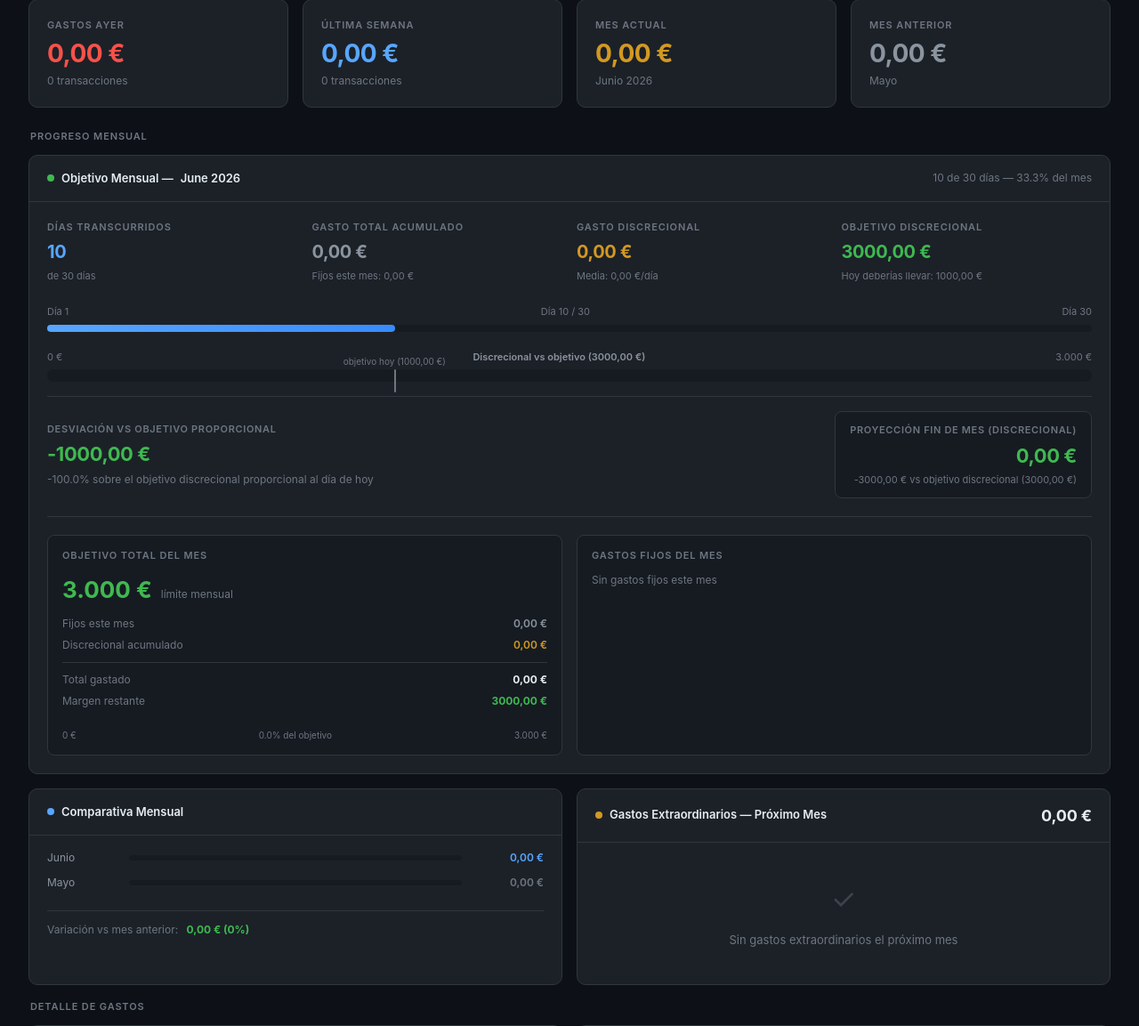
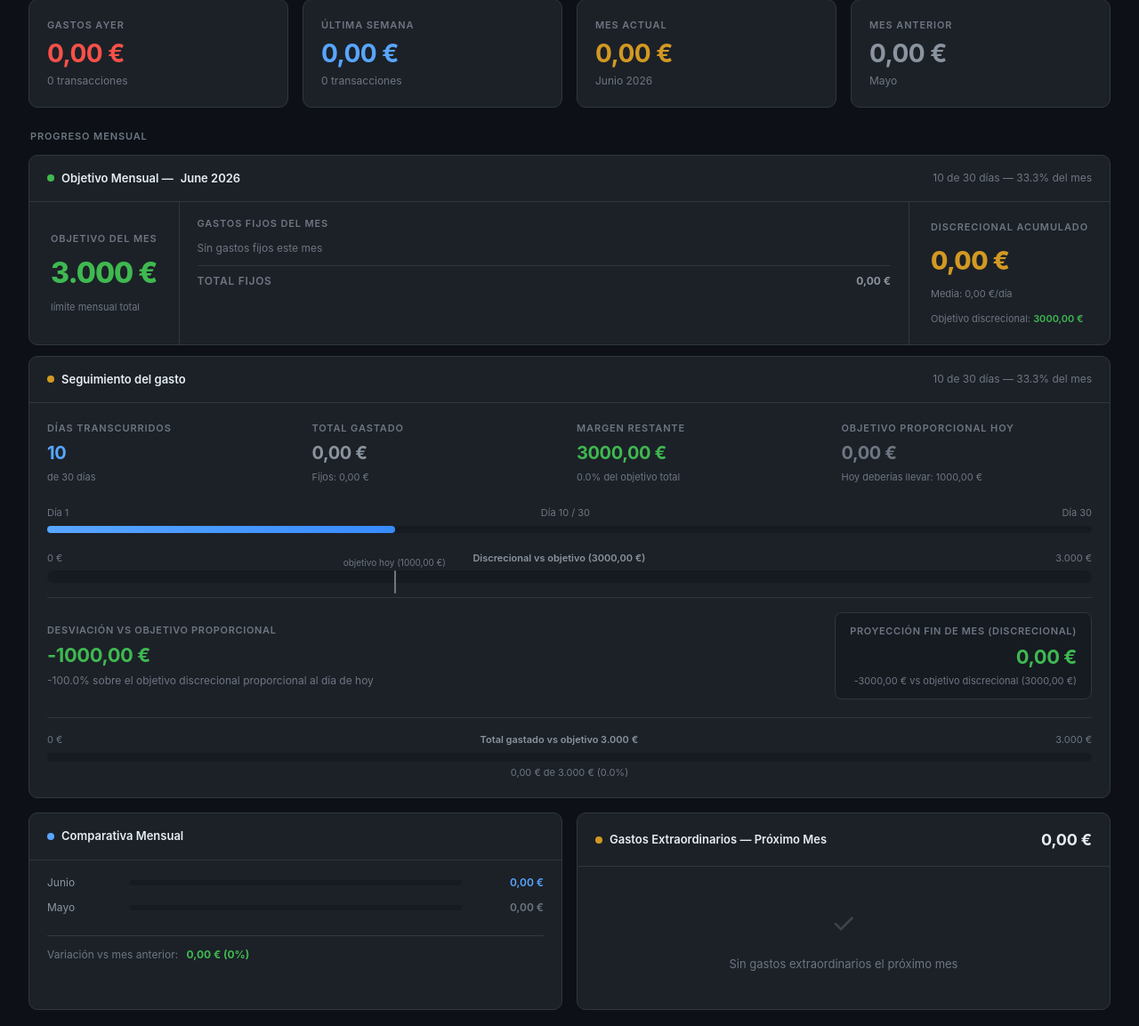
Before and after one commit to gardelf/cronograma-drag-and-drop-original, a Flask app: page /panel-gastos in a window 1280 px wide. Shown: the part 137-1290 px from the top of the page at 89% size. Run offline with Flask 3, Linux system fonts and the light colour scheme; data that the repository does not hold is empty.

Commit message:
feat: Reorganize progress widget - summary bar on top, charts below

```diff
--- a/templates/panel_gastos.html
+++ b/templates/panel_gastos.html
@@ -726,13 +726,59 @@
 
     <!-- PROGRESO MENSUAL -->
     <div class="section-label">Progreso Mensual</div>
-    <div class="progress-widget" id="progress-widget">
+
+    <!-- BLOQUE 1: RESUMEN HORIZONTAL (objetivo + fijos + discrecional) -->
+    <div class="progress-widget" style="margin-bottom: 12px;">
         <div class="progress-widget-header">
             <div class="panel-title">
                 <span class="dot dot-green"></span>
                 Objetivo Mensual — <span id="prog-month-name">—</span>
             </div>
             <div style="font-size: 12px; color: var(--text-muted)" id="prog-days-label">Cargando...</div>
+        </div>
+        <div style="display: grid; grid-template-columns: auto 1fr auto; gap: 0; align-items: stretch;">
+
+            <!-- COLUMNA 1: OBJETIVO -->
+            <div style="padding: 20px 24px; border-right: 1px solid var(--border); display: flex; flex-direction: column; justify-content: center; gap: 6px; min-width: 160px;">
+                <div class="progress-stat-label">Objetivo del mes</div>
+                <div style="font-size: 32px; font-weight: 800; color: var(--accent-green); letter-spacing: -0.03em;">3.000 €</div>
+                <div style="font-size: 11px; color: var(--text-muted);">límite mensual total</div>
+            </div>
+
+            <!-- COLUMNA 2: GASTOS FIJOS (lista) -->
+            <div style="padding: 16px 20px; border-right: 1px solid var(--border);">
+                <div class="progress-stat-label" style="margin-bottom: 10px;">Gastos fijos del mes</div>
+                <div id="fixed-items-list" style="display: grid; grid-template-columns: repeat(auto-fill, minmax(200px, 1fr)); gap: 4px 20px; max-height: 180px; overflow-y: auto;">
+                    <div style="color: var(--text-muted); font-size: 12px;">Cargando...</div>
+                </div>
+                <div style="margin-top: 10px; padding-top: 8px; border-top: 1px solid var(--border); display: flex; justify-content: space-between; font-size: 12px;">
+                    <span style="color: var(--text-muted); font-weight: 600; text-transform: uppercase; letter-spacing: 0.06em;">Total fijos</span>
+                    <span style="font-weight: 700; color: var(--text-secondary);" id="total-fixed-amount">—</span>
+                </div>
+            </div>
+
+            <!-- COLUMNA 3: DISCRECIONAL ACUMULADO -->
+            <div style="padding: 20px 24px; display: flex; flex-direction: column; justify-content: center; gap: 8px; min-width: 180px;">
+                <div class="progress-stat-label">Discrecional acumulado</div>
+                <div style="font-size: 28px; font-weight: 800; color: var(--accent-orange); letter-spacing: -0.02em;" id="total-discr-amount">—</div>
+                <div style="font-size: 11px; color: var(--text-muted);" id="prog-daily-avg-sub">Media: — €/día</div>
+                <div style="margin-top: 4px; font-size: 11px;">
+                    <span style="color: var(--text-muted);">Objetivo discrecional: </span>
+                    <span style="color: var(--accent-green); font-weight: 600;" id="prog-discr-goal">—</span>
+                </div>
+            </div>
+
+        </div>
+    </div>
+
+    <!-- BLOQUE 2: GRÁFICA DE PROGRESO -->
+    <div class="progress-widget" id="progress-widget">
+        <div class="progress-widget-header">
+            <div class="panel-title">
+                <span class="dot dot-orange"></span>
+                Seguimiento del gasto
+            </div>
+            <div style="font-size: 12px; color: var(--text-muted);" id="prog-days-label2"></div>
         </div>
         <div class="progress-widget-body">
 
@@ -744,19 +790,19 @@
                     <div class="progress-stat-sub" id="prog-days-sub">de — días</div>
                 </div>
                 <div class="progress-stat">
-                    <div class="progress-stat-label">Gasto total acumulado</div>
+                    <div class="progress-stat-label">Total gastado</div>
                     <div class="progress-stat-value" style="color: var(--text-secondary)" id="prog-accumulated">—</div>
                     <div class="progress-stat-sub" id="prog-fixed-sub">Fijos: — €</div>
                 </div>
                 <div class="progress-stat">
-                    <div class="progress-stat-label">Gasto discrecional</div>
-                    <div class="progress-stat-value" style="color: var(--accent-orange)" id="prog-discr">—</div>
-                    <div class="progress-stat-sub" id="prog-daily-avg-sub">Media: — €/día</div>
+                    <div class="progress-stat-label">Margen restante</div>
+                    <div class="progress-stat-value" id="total-margin-amount">—</div>
+                    <div class="progress-stat-sub" id="total-goal-pct">—% del objetivo</div>
                 </div>
                 <div class="progress-stat">
-                    <div class="progress-stat-label">Objetivo discrecional</div>
-                    <div class="progress-stat-value" style="color: var(--accent-green)" id="prog-discr-goal">—</div>
-                    <div class="progress-stat-sub" id="prog-target-today">Hoy: — €</div>
+                    <div class="progress-stat-label">Objetivo proporcional hoy</div>
+                    <div class="progress-stat-value" style="color: var(--text-muted)" id="prog-discr">—</div>
+                    <div class="progress-stat-sub" id="prog-target-today">Hoy deberías llevar: —</div>
                 </div>
             </div>
 
@@ -776,11 +822,10 @@
             <div class="progress-bar-section" style="margin-bottom: 0">
                 <div class="progress-bar-labels">
                     <span>0 €</span>
-                    <span style="font-weight: 600; color: var(--text-secondary)" id="prog-goal-bar-label">Gasto vs Objetivo</span>
+                    <span style="font-weight: 600; color: var(--text-secondary)" id="prog-goal-bar-label">Gasto discrecional vs objetivo</span>
                     <span>3.000 €</span>
                 </div>
                 <div class="goal-bar-track" style="position: relative; overflow: visible;">
-                    <!-- Proportional target marker -->
                     <div style="position: absolute; top: -18px; left: 0; width: 100%; height: 100%;">
                         <div id="prog-target-marker" style="position: absolute; top: 18px; width: 2px; height: 26px; background: var(--text-muted); border-radius: 1px; transform: translateX(-50%);">
                             <div id="prog-target-marker-label" style="position: absolute; top: -16px; font-size: 10px; color: var(--text-muted); white-space: nowrap; transform: translateX(-50%);">objetivo hoy</div>
@@ -804,56 +849,17 @@
                 </div>
             </div>
 
-            <!-- OBJETIVO TOTAL Y GASTOS FIJOS -->
-            <div style="margin-top: 20px; padding-top: 20px; border-top: 1px solid var(--border); display: grid; grid-template-columns: 1fr 1fr; gap: 16px;">
-
-                <!-- OBJETIVO TOTAL -->
-                <div style="background: var(--bg-secondary); border: 1px solid var(--border); border-radius: 8px; padding: 14px 16px;">
-                    <div class="progress-stat-label" style="margin-bottom: 10px;">Objetivo total del mes</div>
-                    <div style="display: flex; align-items: baseline; gap: 10px; margin-bottom: 10px;">
-                        <div style="font-size: 26px; font-weight: 700; color: var(--accent-green);">3.000 €</div>
-                        <div style="font-size: 12px; color: var(--text-muted);">límite mensual</div>
-                    </div>
-                    <div style="display: flex; flex-direction: column; gap: 6px; font-size: 12px;">
-                        <div style="display: flex; justify-content: space-between;">
-                            <span style="color: var(--text-muted);">Fijos este mes</span>
-                            <span style="color: var(--text-secondary); font-weight: 600;" id="total-fixed-amount">—</span>
-                        </div>
-                        <div style="display: flex; justify-content: space-between;">
-                            <span style="color: var(--text-muted);">Discrecional acumulado</span>
-                            <span style="color: var(--accent-orange); font-weight: 600;" id="total-discr-amount">—</span>
-                        </div>
-                        <div style="height: 1px; background: var(--border); margin: 4px 0;"></div>
-                        <div style="display: flex; justify-content: space-between;">
-                            <span style="color: var(--text-muted);">Total gastado</span>
-                            <span style="font-weight: 700;" id="total-spent-amount">—</span>
-                        </div>
-                        <div style="display: flex; justify-content: space-between;">
-                            <span style="color: var(--text-muted);">Margen restante</span>
-                            <span style="font-weight: 700;" id="total-margin-amount">—</span>
-                        </div>
-                    </div>
-                    <!-- Total progress bar -->
-                    <div style="margin-top: 10px;">
-                        <div class="goal-bar-track" style="height: 8px; overflow: hidden;">
-                            <div id="total-goal-bar" class="goal-bar-fill" style="width: 0%; height: 100%;"></div>
-                        </div>
-                        <div style="display: flex; justify-content: space-between; font-size: 10px; color: var(--text-muted); margin-top: 4px;">
-                            <span>0 €</span>
-                            <span id="total-goal-pct">—% del objetivo</span>
-                            <span>3.000 €</span>
-                        </div>
-                    </div>
+            <!-- TOTAL GOAL BAR -->
+            <div style="margin-top: 20px; padding-top: 16px; border-top: 1px solid var(--border);">
+                <div class="progress-bar-labels">
+                    <span style="font-size: 11px; color: var(--text-muted);">0 €</span>
+                    <span style="font-size: 11px; font-weight: 600; color: var(--text-secondary);">Total gastado vs objetivo 3.000 €</span>
+                    <span style="font-size: 11px; color: var(--text-muted);">3.000 €</span>
                 </div>
-
-                <!-- GASTOS FIJOS DEL MES -->
-                <div style="background: var(--bg-secondary); border: 1px solid var(--border); border-radius: 8px; padding: 14px 16px; overflow: hidden;">
-                    <div class="progress-stat-label" style="margin-bottom: 10px;">Gastos fijos del mes</div>
-                    <div id="fixed-items-list" style="display: flex; flex-direction: column; gap: 5px; max-height: 220px; overflow-y: auto;">
-                        <div style="color: var(--text-muted); font-size: 12px;">Cargando...</div>
-                    </div>
+                <div class="goal-bar-track" style="height: 10px; overflow: hidden; margin-top: 6px;">
+                    <div id="total-goal-bar" class="goal-bar-fill" style="width: 0%; height: 100%;"></div>
                 </div>
-
+                <div style="text-align: center; font-size: 11px; color: var(--text-muted); margin-top: 4px;" id="total-goal-pct2"></div>
             </div>
 
         </div>
@@ -1202,51 +1208,60 @@
         document.getElementById('prog-projection-sub').textContent =
             projSign + formatEUR(projDiff) + ' vs objetivo discrecional (' + formatEUR(p.discretionary_goal) + ')';
 
-        // --- OBJETIVO TOTAL (3000€) ---
-        const totalSpent = p.expenses_accumulated;
-        const totalGoal = p.monthly_goal;
-        const margin = totalGoal - totalSpent;
-        const totalPct = Math.min((totalSpent / totalGoal) * 100, 110);
-
+        // --- BLOQUE 1: RESUMEN (objetivo + fijos + discrecional) ---
         document.getElementById('total-fixed-amount').textContent = formatEUR(p.fixed_expenses);
         document.getElementById('total-discr-amount').textContent = formatEUR(p.discretionary_expenses);
+        document.getElementById('prog-daily-avg-sub').textContent = 'Media: ' + formatEUR(p.daily_average) + '/día';
+        document.getElementById('prog-discr-goal').textContent = formatEUR(p.discretionary_goal);
 
-        const spentEl = document.getElementById('total-spent-amount');
-        spentEl.textContent = formatEUR(totalSpent);
-        spentEl.style.color = totalSpent > totalGoal ? 'var(--accent-red)' : 'var(--text-primary)';
-
-        const marginEl = document.getElementById('total-margin-amount');
-        marginEl.textContent = (margin >= 0 ? '' : '') + formatEUR(margin);
-        marginEl.style.color = margin >= 0 ? 'var(--accent-green)' : 'var(--accent-red)';
-
-        const totalBar = document.getElementById('total-goal-bar');
-        totalBar.style.width = totalPct + '%';
-        totalBar.className = 'goal-bar-fill ' + (totalPct > 100 ? 'over' : totalPct > 85 ? 'warning' : 'under');
-
-        document.getElementById('total-goal-pct').textContent =
-            ((totalSpent / totalGoal) * 100).toFixed(1) + '% del objetivo';
-
-        // --- LISTA DE GASTOS FIJOS ---
+        // Lista de gastos fijos
         const fixedList = document.getElementById('fixed-items-list');
         if (!p.fixed_items || p.fixed_items.length === 0) {
             fixedList.innerHTML = '<div style="color: var(--text-muted); font-size: 12px;">Sin gastos fijos este mes</div>';
         } else {
             const freqLabel = { monthly: 'mensual', weekly: 'semanal', ndom: 'bimensual', yearly: 'anual', 'half-year': 'semestral', quarterly: 'trimestral' };
             fixedList.innerHTML = p.fixed_items.map(item => `
-                <div style="display: flex; justify-content: space-between; align-items: center; padding: 4px 0; border-bottom: 1px solid var(--border);">
-                    <div style="display: flex; flex-direction: column; gap: 1px;">
-                        <span style="font-size: 12px; color: var(--text-primary); font-weight: 500;">${item.title}</span>
+                <div style="display: flex; justify-content: space-between; align-items: center; padding: 3px 0; border-bottom: 1px solid var(--border);">
+                    <div style="display: flex; flex-direction: column; gap: 1px; overflow: hidden;">
+                        <span style="font-size: 11px; color: var(--text-primary); font-weight: 500; white-space: nowrap; overflow: hidden; text-overflow: ellipsis;">${item.title}</span>
                         <span style="font-size: 10px; color: var(--text-muted);">${freqLabel[item.frequency] || item.frequency}</span>
                     </div>
-                    <span style="font-size: 13px; font-weight: 700; color: var(--text-secondary); white-space: nowrap; margin-left: 12px;">${formatEUR(item.amount)}</span>
+                    <span style="font-size: 12px; font-weight: 700; color: var(--text-secondary); white-space: nowrap; margin-left: 10px;">${formatEUR(item.amount)}</span>
                 </div>
-            `).join('') + `
-                <div style="display: flex; justify-content: space-between; padding: 6px 0 2px; font-size: 12px; font-weight: 700;">
-                    <span style="color: var(--text-muted);">Total fijos</span>
-                    <span style="color: var(--text-secondary);">${formatEUR(p.fixed_expenses)}</span>
-                </div>
-            `;
+            `).join('');
         }
+
+        // --- BLOQUE 2: GRÁFICA ---
+        const totalSpent = p.expenses_accumulated;
+        const totalGoal = p.monthly_goal;
+        const margin = totalGoal - totalSpent;
+        const totalPct = Math.min((totalSpent / totalGoal) * 100, 110);
+
+        // Stats row bloque 2
+        document.getElementById('prog-accumulated').textContent = formatEUR(totalSpent);
+        document.getElementById('prog-fixed-sub').textContent = 'Fijos: ' + formatEUR(p.fixed_expenses);
+
+        const marginEl = document.getElementById('total-margin-amount');
+        marginEl.textContent = formatEUR(margin);
+        marginEl.style.color = margin >= 0 ? 'var(--accent-green)' : 'var(--accent-red)';
+
+        document.getElementById('total-goal-pct').textContent =
+            ((totalSpent / totalGoal) * 100).toFixed(1) + '% del objetivo total';
+
+        document.getElementById('prog-discr').textContent = formatEUR(p.discretionary_expenses);
+        document.getElementById('prog-target-today').textContent =
+            'Hoy deberías llevar: ' + formatEUR(p.proportional_target);
+
+        // Barra total gastado vs 3000€
+        const totalBar = document.getElementById('total-goal-bar');
+        totalBar.style.width = totalPct + '%';
+        totalBar.className = 'goal-bar-fill ' + (totalPct > 100 ? 'over' : totalPct > 85 ? 'warning' : 'under');
+        const tg2 = document.getElementById('total-goal-pct2');
+        if (tg2) tg2.textContent = formatEUR(totalSpent) + ' de 3.000 € (' + ((totalSpent / totalGoal) * 100).toFixed(1) + '%)';
+
+        // Barra de días
+        document.getElementById('prog-days-label2').textContent =
+            p.days_elapsed + ' de ' + p.days_in_month + ' días — ' + p.progress_pct + '% del mes';
     }
 
     // Load data on page load
```
